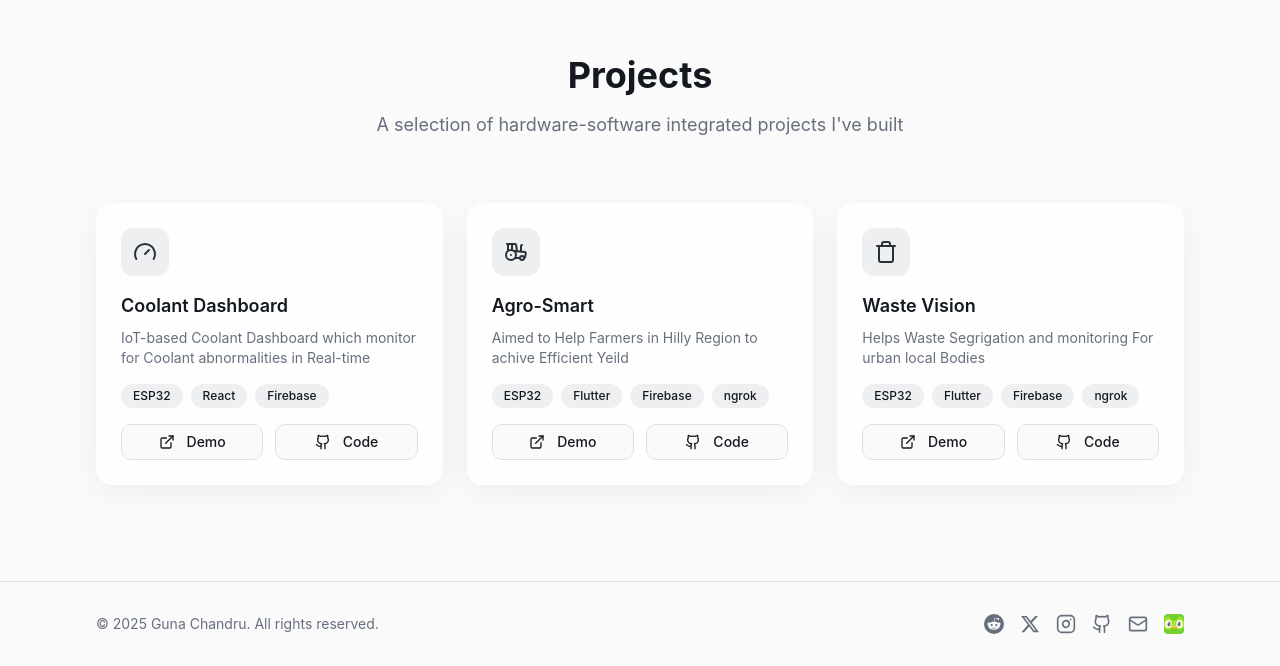
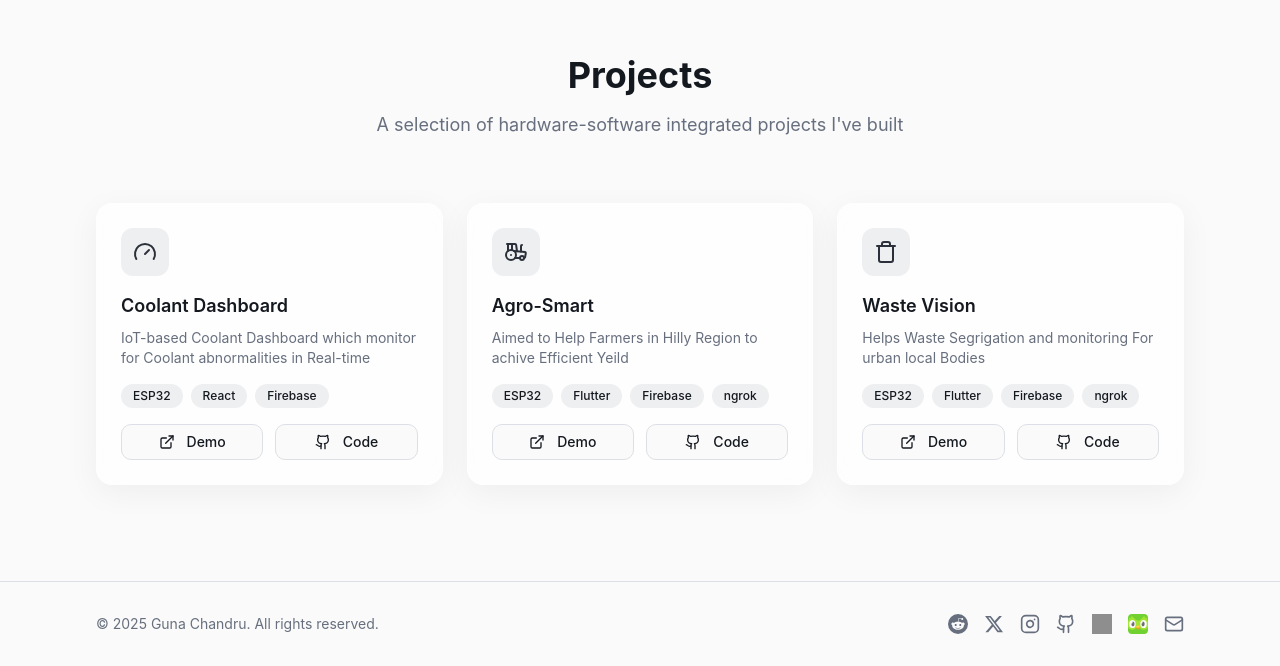
Before and after one commit to gchan57/portfolio1, a React (Vite) app: page / in a window 1280 px wide. Shown: the part 2733-3399 px from the top of the page. Built offline with nearby package versions, Linux system fonts and the light colour scheme; grey boxes are pictures that could not be loaded; the HTML template or start-up script is replaced by a standard one.

Commit message:
freecodecamp added

```diff
--- a/src/components/Footer.tsx
+++ b/src/components/Footer.tsx
@@ -1,5 +1,5 @@
 import { motion } from "framer-motion";
-import { Heart, Instagram, Github ,Mail} from "lucide-react";
+import { Instagram, Github, Mail } from "lucide-react";
 import { Tooltip, TooltipContent, TooltipTrigger } from "./ui/tooltip";
 
 const socialLinks = [
@@ -8,7 +8,7 @@ const socialLinks = [
     url: "https://reddit.com/user/gchan57",
     icon: (
       <svg className="w-5 h-5" fill="currentColor" viewBox="0 0 24 24">
-        <path d="M12 0A12 12 0 0 0 0 12a12 12 0 0 0 12 12 12 12 0 0 0 12-12A12 12 0 0 0 12 0zm5.01 4.744c.688 0 1.25.561 1.25 1.249a1.25 1.25 0 0 1-2.498.056l-2.597-.547-.8 3.747c1.824.07 3.48.632 4.674 1.488.308-.309.73-.491 1.207-.491.968 0 1.754.786 1.754 1.754 0 .716-.435 1.333-1.01 1.614a3.111 3.111 0 0 1 .042.52c0 2.694-3.13 4.87-7.004 4.87-3.874 0-7.004-2.176-7.004-4.87 0-.183.015-.366.043-.534A1.748 1.748 0 0 1 4.028 12c0-.968.786-1.754 1.754-1.754.463 0 .898.196 1.207.49 1.207-.883 2.878-1.43 4.744-1.487l.885-4.182a.342.342 0 0 1 .14-.197.35.35 0 0 1 .238-.042l2.906.617a1.214 1.214 0 0 1 1.108-.701zM9.25 12C8.561 12 8 12.562 8 13.25c0 .687.561 1.248 1.25 1.248.687 0 1.248-.561 1.248-1.249 0-.688-.561-1.249-1.249-1.249zm5.5 0c-.687 0-1.248.561-1.248 1.25 0 .687.561 1.248 1.249 1.248.688 0 1.249-.561 1.249-1.249 0-.687-.562-1.249-1.25-1.249zm-5.466 3.99a.327.327 0 0 0-.231.094.33.33 0 0 0 0 .463c.842.842 2.484.913 2.961.913.477 0 2.105-.056 2.961-.913a.361.361 0 0 0 .029-.463.33.33 0 0 0-.464 0c-.547.533-1.684.73-2.512.73-.828 0-1.979-.196-2.512-.73a.326.326 0 0 0-.232-.095z"/>
+        <path d="M12 0A12 12 0 0 0 0 12a12 12 0 0 0 12 12 12 12 0 0 0 12-12A12 12 0 0 0 12 0zm5.01 4.744c.688 0 1.25.561 1.25 1.249a1.25 1.25 0 0 1-2.498.056l-2.597-.547-.8 3.747c1.824.07 3.48.632 4.674 1.488.308-.309.73-.491 1.207-.491.968 0 1.754.786 1.754 1.754 0 .716-.435 1.333-1.01 1.614a3.111 3.111 0 0 1 .042.52c0 2.694-3.13 4.87-7.004 4.87-3.874 0-7.004-2.176-7.004-4.87 0-.183.015-.366.043-.534A1.748 1.748 0 0 1 4.028 12c0-.968.786-1.754 1.754-1.754.463 0 .898.196 1.207.49 1.207-.883 2.878-1.43 4.744-1.487l.885-4.182a.342.342 0 0 1 .14-.197.35.35 0 0 1 .238-.042l2.906.617a1.214 1.214 0 0 1 1.108-.701zM9.25 12C8.561 12 8 12.562 8 13.25c0 .687.561 1.248 1.25 1.248.687 0 1.248-.561 1.248-1.249 0-.688-.561-1.249-1.249-1.249zm5.5 0c-.687 0-1.248.561-1.248 1.25 0 .687.561 1.248 1.249 1.248.688 0 1.249-.561 1.249-1.249 0-.687-.562-1.249-1.25-1.249zm-5.466 3.99a.327.327 0 0 0-.231.094.33.33 0 0 0 0 .463c.842.842 2.484.913 2.961.913.477 0 2.105-.056 2.961-.913a.361.361 0 0 0 .029-.463.33.33 0 0 0-.464 0c-.547.533-1.684.73-2.512.73-.828 0-1.979-.196-2.512-.73a.326.326 0 0 0-.232-.095z" />
       </svg>
     ),
   },
@@ -17,7 +17,7 @@ const socialLinks = [
     url: "https://x.com/guna_057",
     icon: (
       <svg className="w-5 h-5" fill="currentColor" viewBox="0 0 24 24">
-        <path d="M18.244 2.25h3.308l-7.227 8.26 8.502 11.24H16.17l-5.214-6.817L4.99 21.75H1.68l7.73-8.835L1.254 2.25H8.08l4.713 6.231zm-1.161 17.52h1.833L7.084 4.126H5.117z"/>
+        <path d="M18.244 2.25h3.308l-7.227 8.26 8.502 11.24H16.17l-5.214-6.817L4.99 21.75H1.68l7.73-8.835L1.254 2.25H8.08l4.713 6.231zm-1.161 17.52h1.833L7.084 4.126H5.117z" />
       </svg>
     ),
   },
@@ -32,9 +32,15 @@ const socialLinks = [
     icon: <Github className="w-5 h-5" />,
   },
   {
-    name: "Mail",
-    url: "mailto: tgunachandru@gmail.com",
-    icon: <Mail className="w-5 h-5" />,
+    name: "freeCodeCamp",
+    url: "https://www.freecodecamp.org/gunachandru",
+    icon: (
+      <img
+        src="https://cdn.simpleicons.org/freecodecamp/white"
+        alt="freeCodeCamp"
+        className="w-5 h-5 opacity-70 hover:opacity-100 transition-opacity invert dark:invert-0"
+      />
+    ),
   },
   {
     name: "Duolingo",
@@ -47,35 +53,67 @@ const socialLinks = [
       />
     ),
   },
-
+  {
+    name: "Mail",
+    url: "mailto:tgunachandru@gmail.com",
+    icon: <Mail className="w-5 h-5" />,
+  },
 ];
 
 export const Footer = () => {
+  // Animation Variants
+  const containerVariants = {
+    hidden: { opacity: 0 },
+    visible: {
+      opacity: 1,
+      transition: {
+        staggerChildren: 0.1, // Adjust this for faster/slower loading
+        delayChildren: 0.2,
+      },
+    },
+  };
+
+  const itemVariants = {
+    hidden: { opacity: 0, y: 10 },
+    visible: {
+      opacity: 1,
+      y: 0,
+      transition: { duration: 0.4 }
+    },
+  };
+
   return (
     <footer className="py-8 border-t border-border">
       <div className="section-container">
         <motion.div
-          initial={{ opacity: 0 }}
-          whileInView={{ opacity: 1 }}
-          transition={{ duration: 0.6 }}
+          initial="hidden"
+          whileInView="visible"
+          variants={containerVariants}
           viewport={{ once: true }}
           className="flex flex-col sm:flex-row items-center justify-between gap-4 text-sm text-muted-foreground"
         >
-          <p>© {new Date().getFullYear()} Guna Chandru. All rights reserved.</p>
+          {/* Copyright Text */}
+          <motion.p variants={itemVariants}>
+            © {new Date().getFullYear()} Guna Chandru. All rights reserved.
+          </motion.p>
 
+          {/* Social Links Container */}
           <div className="flex items-center gap-4">
             {socialLinks.map((social) => (
               <Tooltip key={social.name}>
                 <TooltipTrigger asChild>
-                  <a
+                  <motion.a
+                    variants={itemVariants}
                     href={social.url}
                     target="_blank"
                     rel="noopener noreferrer"
-                    className="text-muted-foreground hover:text-foreground transition-colors"
+                    className="text-muted-foreground hover:text-foreground transition-colors inline-block"
                     aria-label={social.name}
+                    whileHover={{ scale: 1.15 }}
+                    whileTap={{ scale: 0.95 }}
                   >
                     {social.icon}
-                  </a>
+                  </motion.a>
                 </TooltipTrigger>
                 <TooltipContent>
                   <p>{social.name}</p>
```
Lines whose indentation alone changed are shown as unchanged.
